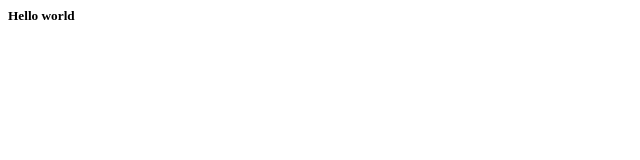
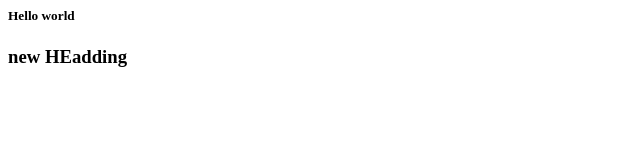
Before and after one commit to Shahil9934/react-demo, a plain HTML site: page index.html in a window 1280 px wide. Shown: the whole page, without its empty margins (0-640 px from the left). Drawn offline with Linux system fonts and the light colour scheme.

Commit message:
new hedding in h3

```diff
--- a/index.html
+++ b/index.html
@@ -1 +1,3 @@
 <h5> Hello world</h5>
+
+<h3>new HEadding</h3>
```
